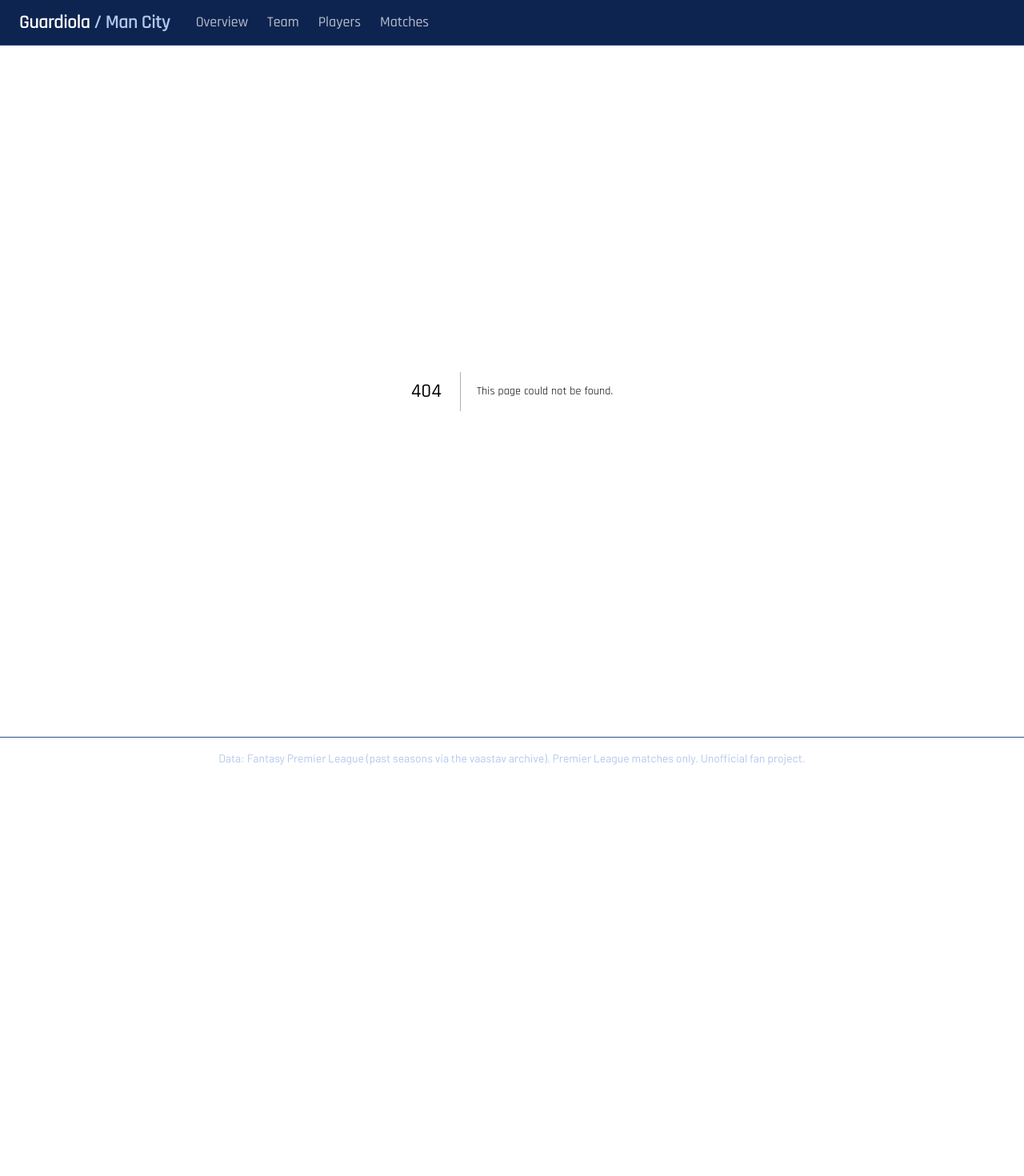
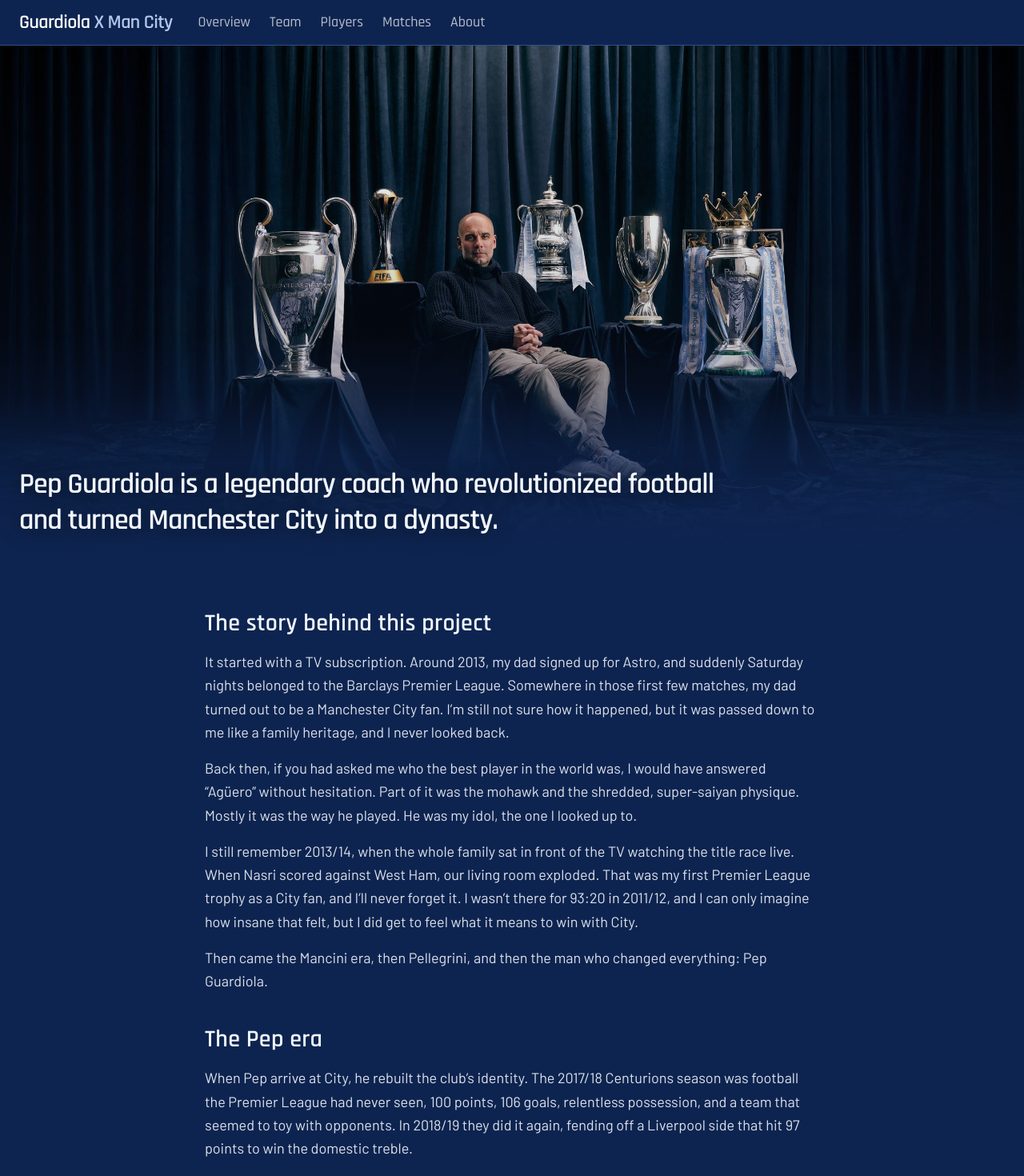
Before and after one commit to CodeWithHKL/guardiola-mancity-analytics, a Next.js app: page /about in a window 1280 px wide. Before the commit this address had no page. Shown: the top 1470 px of the page at 80% size. Before the commit the page ends 974 px from the top, so only its background shows below. Built offline with nearby package versions, Linux system fonts and the light colour scheme.

Commit message:
Add About page with hero image and personal story

```diff
--- /dev/null
+++ b/src/app/about/page.tsx
@@ -0,0 +1,84 @@
+import type { Metadata } from "next";
+
+export const metadata: Metadata = { title: "About — Guardiola's Man City" };
+
+const HERO = "/images/pep-trophies.jpg";
+
+const sections: { title: string; body: string[] }[] = [
+  {
+    title: "The story behind this project",
+    body: [
+      "It started with a TV subscription. Around 2013, my dad signed up for Astro, and suddenly Saturday nights belonged to the Barclays Premier League. Somewhere in those first few matches, my dad turned out to be a Manchester City fan. I’m still not sure how it happened, but it was passed down to me like a family heritage, and I never looked back.",
+      "Back then, if you had asked me who the best player in the world was, I would have answered “Agüero” without hesitation. Part of it was the mohawk and the shredded, super-saiyan physique. Mostly it was the way he played. He was my idol, the one I looked up to.",
+      "I still remember 2013/14, when the whole family sat in front of the TV watching the title race live. When Nasri scored against West Ham, our living room exploded. That was my first Premier League trophy as a City fan, and I’ll never forget it. I wasn’t there for 93:20 in 2011/12, and I can only imagine how insane that felt, but I did get to feel what it means to win with City.",
+      "Then came the Mancini era, then Pellegrini, and then the man who changed everything: Pep Guardiola.",
+    ],
+  },
+  {
+    title: "The Pep era",
+    body: [
+      "When Pep arrive at City, he rebuilt the club’s identity. The 2017/18 Centurions season was football the Premier League had never seen, 100 points, 106 goals, relentless possession, and a team that seemed to toy with opponents. In 2018/19 they did it again, fending off a Liverpool side that hit 97 points to win the domestic treble.",
+      "Watching Kevin De Bruyne pull defences apart, David Silva gliding between the lines, Sterling and Sané stretching defences, and Agüero finishing it all off was a tactical masterclass. Every pass had a purpose. It felt like watching chess played at full speed.",
+    ],
+  },
+  {
+    title: "Goodbye, Kun",
+    body: [
+      "When Agüero left in 2021, it hurt more than I expected. The man who had been my childhood hero was walking away from the club he defined. Seeing the Etihad stand and applaud him through tears was a reminder that some players aren’t just part of a team but they’re part of your life.",
+    ],
+  },
+  {
+    title: "One more miracle",
+    body: [
+      "Who would have thought I’d get to relive the madness of 2012 again? On the final day of 2021/22, City were 2-0 down to Aston Villa while Liverpool chased us for the title. I was on the edge of my seat next to my dad. We thought there is no hope left as trailing 2-0 seems to be a very steep mountain to climb. Then three goals in five minutes turned the match around and sent the title back to Manchester. We jumped and screamed the moment Gündogan scored the third goal. I’ve never been so happy watching a ball go into the net as I was at that moment.",
+    ],
+  },
+  {
+    title: "When the rumours started",
+    body: [
+      "In early 2026, whispers began that Pep might leave. Even top journalists like Fabrizio Romano reported it, and I refused to believe it. It felt unreal that someone who had been so close to my life, yet whom I had never met, could be leaving my childhood club. I couldn’t picture City without him on the touchline, without those press conferences and sharp one-liners.",
+      "I kept hoping he would change his mind, especially when he said, “Let me talk with my owner” in the closing stretch of the season. For a moment, I allowed myself to hope.",
+      "Then time ran out, and the official news came. I’ll admit it that I shed some tears. It’s strange to cry over someone you’ve never met, but Pep was part of my childhood in a way I can’t fully explain.",
+    ],
+  },
+  {
+    title: "Thank you, Pep",
+    body: [
+      "He taught me so much about football, and about carrying yourself with class on and off the pitch. I truly believe that we City fans have lived through the peak of happiness as supporters, thanks to this man and the incredible players around him.",
+      "This analytics system is my way of saying thank you: a way to dig into the numbers behind the magic that I used to just feel from the sofa.",
+    ],
+  },
+];
+
+export default function About() {
+  return (
+    <div className="-mt-8 space-y-12 pb-8">
+      <div className="relative ml-[calc(50%-50vw)] h-[26rem] w-screen overflow-hidden md:h-[min(46rem,82vh)]">
+        {/* eslint-disable-next-line @next/next/no-img-element */}
+        <img src={HERO} alt="Pep Guardiola with his Manchester City trophies" className="absolute inset-0 h-full w-full object-cover object-[50%_95%]" />
+        <div className="absolute inset-0 bg-gradient-to-t from-background via-background/20 via-45% to-transparent" />
+        <div className="absolute inset-x-0 bottom-0 h-1/3 bg-gradient-to-t from-background to-transparent" />
+        <div className="relative mx-auto flex h-full max-w-7xl items-end px-6 pb-8 md:pb-10">
+          <p className="max-w-4xl font-display text-3xl font-semibold leading-tight tracking-tight drop-shadow-[0_2px_12px_rgba(0,0,0,0.6)] lg:text-4xl">
+            Pep Guardiola is a legendary coach who revolutionized football and turned Manchester City into a dynasty.
+          </p>
+        </div>
+      </div>
+
+      <article className="mx-auto max-w-3xl space-y-10">
+        {sections.map((s) => (
+          <section key={s.title} className="space-y-4">
+            <h2 className="font-display text-3xl font-semibold tracking-tight">{s.title}</h2>
+            {s.body.map((p) => (
+              <p key={p.slice(0, 40)} className="text-lg leading-relaxed text-foreground/90">{p}</p>
+            ))}
+          </section>
+        ))}
+        <p className="border-t border-line pt-6 font-display text-2xl font-semibold text-sky">
+          Thank you, Pep Guardiola. You will always be a legend.
+        </p>
+        <p className="text-xs text-muted">Hero image: Manchester City FC. This is an unofficial fan project.</p>
+      </article>
+    </div>
+  );
+}
--- a/src/app/globals.css
+++ b/src/app/globals.css
@@ -31,6 +31,7 @@
 }
 
 body {
+  overflow-x: clip;
   background: var(--background);
   color: var(--foreground);
   font-family: var(--font-barlow), system-ui, sans-serif;
--- a/src/app/layout.tsx
+++ b/src/app/layout.tsx
@@ -16,6 +16,7 @@ const nav = [
   { href: "/team", label: "Team" },
   { href: "/players", label: "Players" },
   { href: "/matches", label: "Matches" },
+  { href: "/about", label: "About" },
 ];
 
 export default function RootLayout({ children }: { children: React.ReactNode }) {
@@ -25,7 +26,7 @@ export default function RootLayout({ children }: { children: React.ReactNode })
         <header className="border-b border-line bg-background">
           <div className="mx-auto flex max-w-7xl flex-wrap items-center gap-x-8 gap-y-1 px-6 py-3">
             <Link href="/" className="font-display text-2xl font-semibold tracking-tight text-white">
-              Guardiola <span className="text-muted">/ Man City</span>
+              Guardiola <span className="text-muted">X Man City</span>
             </Link>
             <nav className="flex gap-6 font-display text-lg font-medium">
               {nav.map((n) => (
```
Also changed, not shown: public/images/pep-trophies.jpg (added).
